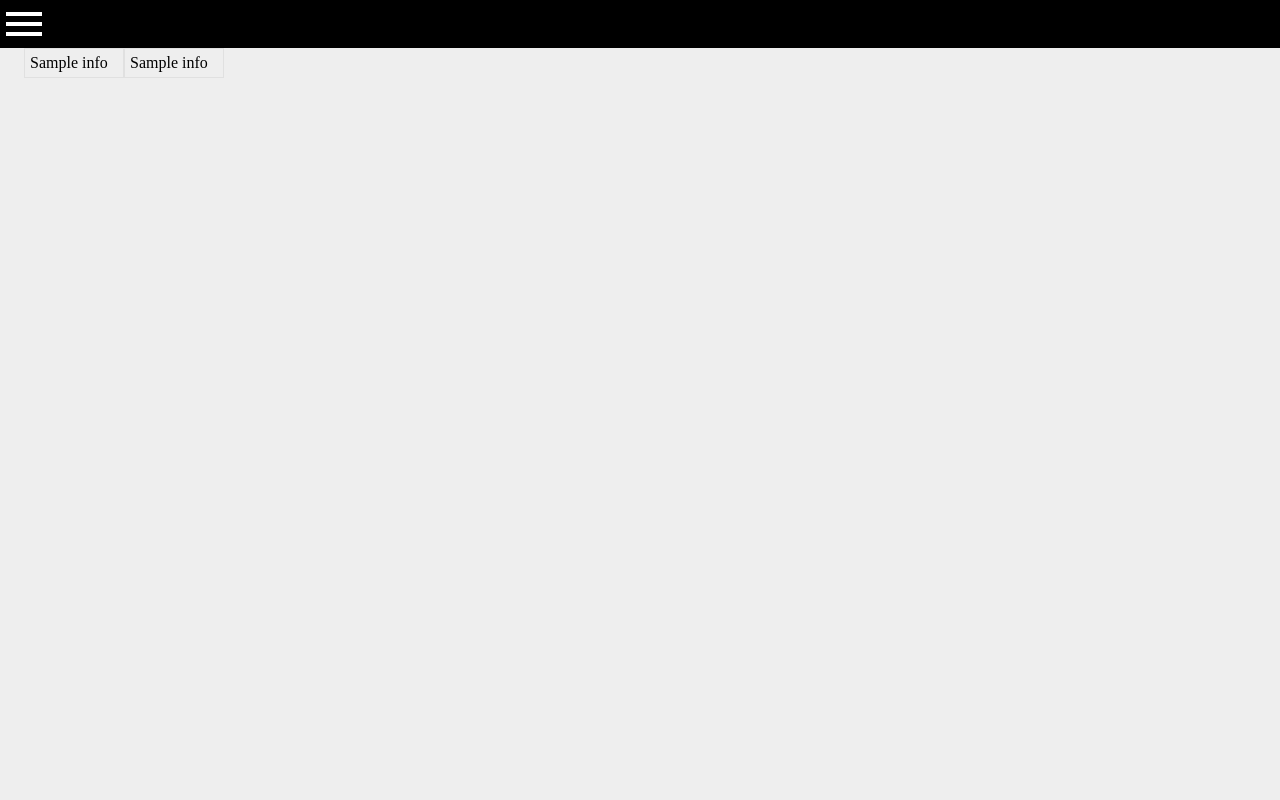
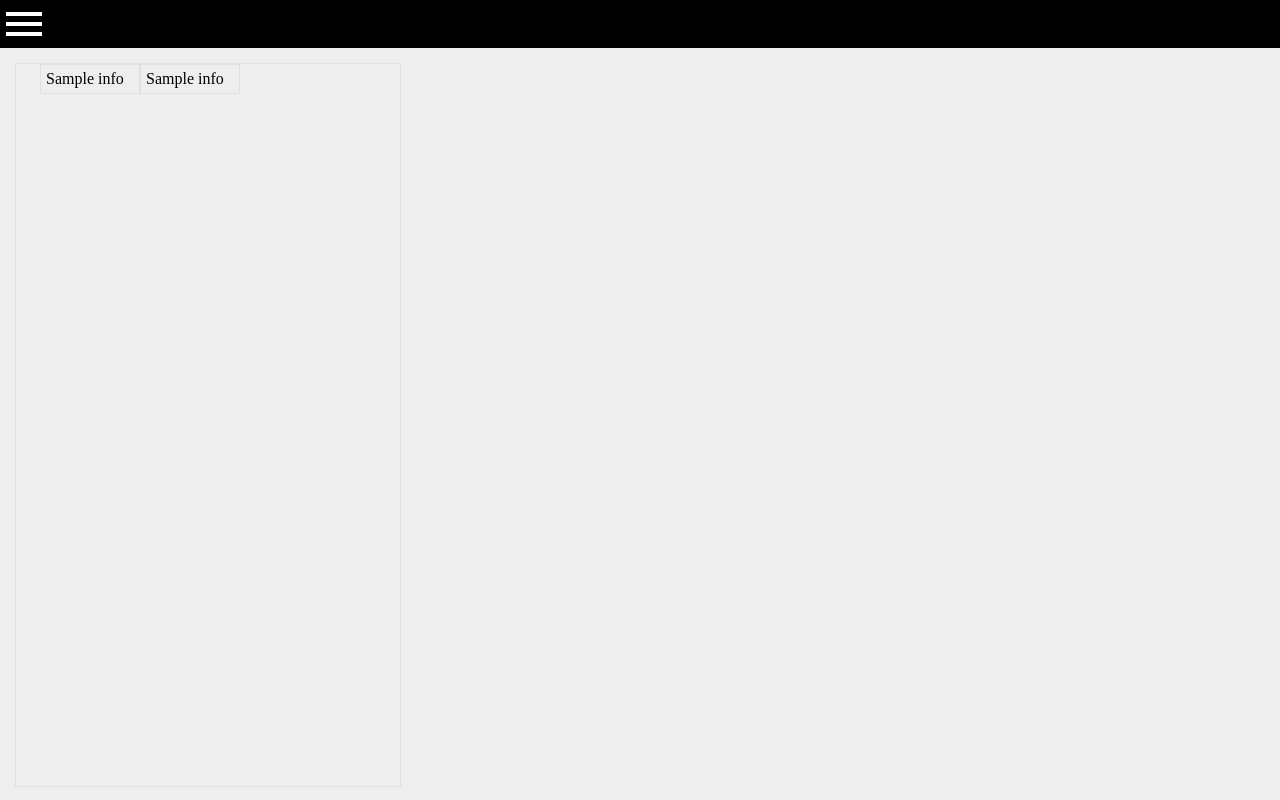
Before and after one commit to tjghs/ghswebsite, a Flask app: template templates/main.html in a window 1280 px wide. Run offline with Flask 2, Linux system fonts and the light colour scheme; the template is opened without the code that fills it: most values are stand-ins (such as "Sample title", 1, 10 or a date in 2020).

Commit message:
Update some stuff

```diff
--- a/static/css/base.css
+++ b/static/css/base.css
@@ -18,15 +18,6 @@
 dialog {
     width: 200px;
     left: calc(50vw - 100px);
-}
-table {
-    min-width: 200px;
-    margin-left: 24px;
-    border-spacing: 0;
-}
-td {
-    border: 1px solid #e0e0e0;
-    padding: 5px;
 }
 button {
     font-family: Roboto, Helvetica Neue, Helvetica, sans-serif;
--- /dev/null
+++ b/static/css/module.css
@@ -0,0 +1,11 @@
+table { min-width: 200px; margin-left: 24px; border-spacing: 0; }
+td { border: 1px solid #e0e0e0; padding: 5px; }
+.card {
+    height: calc(100vh - 48px - 30px);
+    width: 30vw;
+    float: left;
+    position: absolute;
+    left: 15px;
+    top: 15px;
+    border: 1px solid #e0e0e0;
+}
--- a/templates/main.html
+++ b/templates/main.html
@@ -7,11 +7,14 @@
 		<meta name=viewport content="width=device-width, initial-scale=1">
 		<link rel="icon" type="image/ico" href="icons/favicon.ico">
 		<link rel="stylesheet" href="css/base.css">
+		<link rel="stylesheet" href="css/module.css">
 	</head>
 	<title>German Honor Society Tracker</title>
 	<body>
         <nav id="sidebar">
-            <a href="{{ url_for('logout') }}"><button id="logout-button" class="menu-button">Log Out</button></a>
+            <a href="{{ url_for('logout') }}">
+                <button id="logout-button" class="menu-button">Log Out</button>
+            </a>
         </nav>
         <header>
             <button id="nav-button">
@@ -20,13 +23,17 @@
         </header>
 		<div id="wrapper">
 			<div id="content">
-	            <table>
+	            <div class="card" id="status">
+
+                    <table>
 		            {% for info in profile %}
-                    <tr>
-                        <td>{{ info }}</td>
-                        <td>{{ info }}</td></tr>
+                        <tr>
+                            <td>{{ info }}</td>
+                            <td>{{ info }}</td>
+                        </tr>
                     {% endfor %}
-                </table>
+                    </table>
+                </div>
             </div>
 		</div>
         <script src="scripts/script.js"></script>
```
